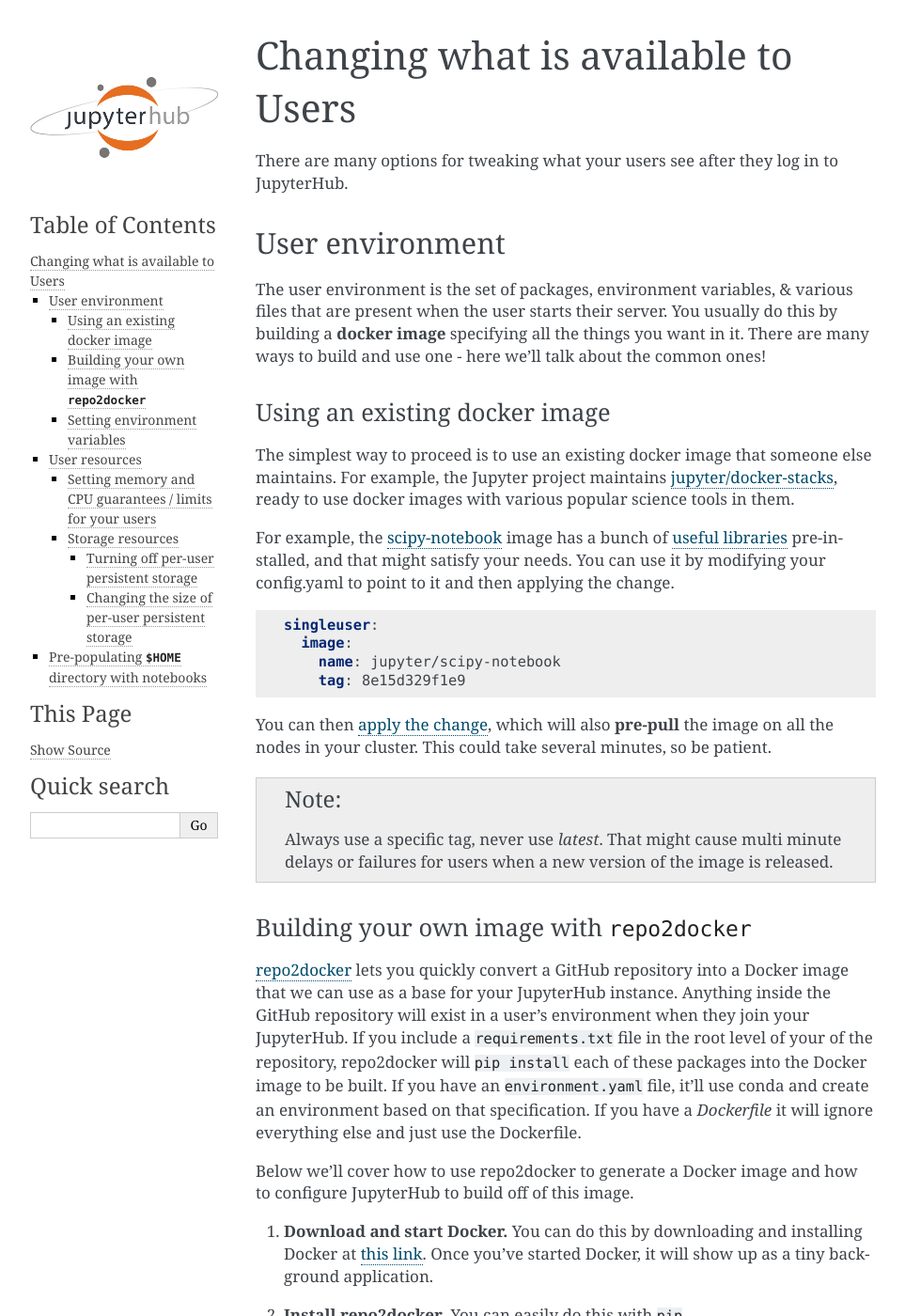
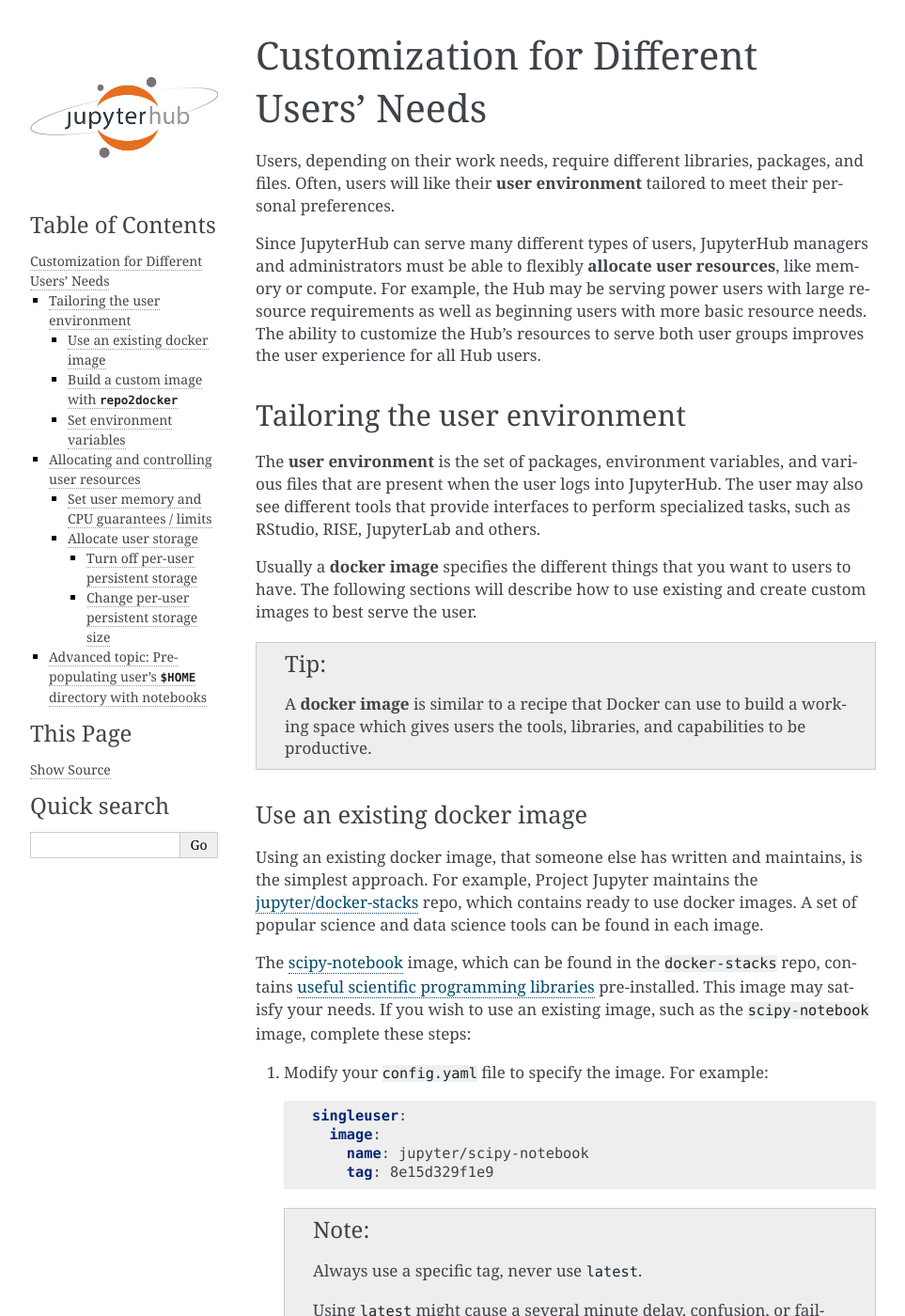
Before and after one commit to jupyterhub/zero-to-jupyterhub-k8s, a Sphinx documentation site: the page built from doc/source/user-experience.rst, in a window 1280 px wide and 1400 px high. Shown: the whole window at 94% size, without its empty margins (148-1111 px from the left). Built offline with Sphinx 7.4.7, drawn with Linux system fonts in a browser that asks for light colours; some of the changed text lies outside the part shown.

Commit message:
Add user customization to contents and edits

```diff
--- a/doc/source/index.rst
+++ b/doc/source/index.rst
@@ -36,6 +36,7 @@
    :maxdepth: 2
 
    extending-jupyterhub
+   user-experience
    tools
 
 
--- a/doc/source/user-experience.rst
+++ b/doc/source/user-experience.rst
@@ -1,91 +1,121 @@
 .. _user_experience:
 
-Changing what is available to Users
-===================================
+Customization for Different Users' Needs
+========================================
 
-There are many options for tweaking what your users see after they log in
-to JupyterHub.
+Users, depending on their work needs, require different libraries, packages,
+and files. Often, users will like their **user environment** tailored to meet
+their personal preferences.
 
-User environment
-----------------
+Since JupyterHub can serve many different types of users, JupyterHub managers
+and administrators must be able to flexibly **allocate user resources**, like
+memory or compute. For example, the Hub may be serving power users with large
+resource requirements as well as beginning users with more basic resource
+needs. The ability to customize the Hub's resources to serve both user groups
+improves the user experience for all Hub users.
 
-The user environment is the set of packages, environment variables, &
-various files that are present when the user starts their server. You
-usually do this by building a **docker image** specifying all the things
-you want in it. There are many ways to build and use one - here we'll
-talk about the common ones!
+Tailoring the user environment
+------------------------------
 
-.. FIXME: Explain images better!
+The **user environment** is the set of packages, environment variables, and
+various files that are present when the user logs into JupyterHub. The user may
+also see different tools that provide interfaces to perform specialized tasks,
+such as RStudio, RISE, JupyterLab and others.
 
-Using an existing docker image
-~~~~~~~~~~~~~~~~~~~~~~~~~~~~~~
+Usually a **docker image** specifies the different things that you want to
+users to have. The following sections will describe how to use existing and
+create custom images to best serve the user.
 
-The simplest way to proceed is to use an existing docker image that someone
-else maintains. For example, the Jupyter project maintains `jupyter/docker-stacks <https://github.com/jupyter/docker-stacks/>`_,
-ready to use docker images with various popular science tools in them.
+.. tip::
+   A **docker image** is similar to a recipe that Docker can use to build
+   a working space which gives users the tools, libraries, and capabilities to
+   be productive.
 
-For example, the `scipy-notebook <https://hub.docker.com/r/jupyter/scipy-notebook/>`_
-image has a bunch of `useful libraries <https://github.com/jupyter/docker-stacks/tree/master/scipy-notebook>`_
-pre-installed, and that might satisfy your needs. You can use it by modifying
-your config.yaml to point to it and then applying the change.
+Use an existing docker image
+~~~~~~~~~~~~~~~~~~~~~~~~~~~~
 
+Using an existing docker image, that someone else has written and maintains,
+is the simplest approach. For example, Project Jupyter maintains the
+`jupyter/docker-stacks <https://github.com/jupyter/docker-stacks/>`_ repo,
+which contains ready to use docker images. A set of popular science and data
+science tools can be found in each image.
 
-.. code-block:: yaml
+The `scipy-notebook <https://hub.docker.com/r/jupyter/scipy-notebook/>`_
+image, which can be found in the ``docker-stacks`` repo, contains
+`useful scientific programming libraries <https://github.com/jupyter/docker-stacks/tree/master/scipy-notebook>`_
+pre-installed. This image may satisfy your needs. If you wish to use an
+existing image, such as the ``scipy-notebook`` image, complete these steps:
 
-   singleuser:
-     image:
-       name: jupyter/scipy-notebook
-       tag: 8e15d329f1e9
+1. Modify your ``config.yaml`` file to specify the image. For example:
 
+   .. code-block:: yaml
 
-You can then `apply the change <#applying-configuration-changes>`_, which
-will also **pre-pull** the image on all the nodes in your cluster. This
-could take several minutes, so be patient.
+       singleuser:
+         image:
+           name: jupyter/scipy-notebook
+           tag: 8e15d329f1e9
+
+   .. note::
+      Always use a specific tag, never use ``latest``.
+
+      Using ``latest`` might cause a several minute delay, confusion, or
+      failures for users when a new version of the image is released.
+
+2. Apply the change by following the directions listed in
+   `apply the change <#applying-configuration-changes>`_. These directions
+   will **pre-pull** the image to all the nodes in your cluster. This process
+   may take several minutes to complete.
+
+Build a custom image with ``repo2docker``
+~~~~~~~~~~~~~~~~~~~~~~~~~~~~~~~~~~~~~~~~~
+
+If you can't find a pre-existing image that suits your needs, you can
+create your own image. The easiest way to do this is with the package
+``repo2docker``.
 
 .. note::
-   Always use a specific tag, never use `latest`. That might cause multi
-   minute delays or failures for users when a new version of the image is released.
 
-Building your own image with ``repo2docker``
-~~~~~~~~~~~~~~~~~~~~~~~~~~~~~~~~~~~~~~~~~~~~
-
-`repo2docker <https://github.com/jupyter/repo2docker>`_
-lets you quickly convert a GitHub repository into a Docker image that we can use
-as a base for your JupyterHub instance. Anything inside the GitHub repository
-will exist in a user’s environment when they join your JupyterHub. If you
-include a ``requirements.txt`` file in the root level of your of the repository,
-repo2docker will ``pip install`` each of these packages into the Docker image to be
-built. If you have an ``environment.yaml`` file, it'll use conda and create an
-environment based on that specification. If you have a `Dockerfile` it will ignore
-everything else and just use the Dockerfile.
+    `repo2docker <https://github.com/jupyter/repo2docker>`_ lets you quickly
+    convert a GitHub repository into a Docker image that we can use as a base
+    for your JupyterHub instance. Anything inside the GitHub repository
+    will exist in a user’s environment when they join your JupyterHub. If you
+    include a ``requirements.txt`` file in the root level of your of the
+    repository, repo2docker will ``pip install`` each of these packages into
+    the Docker image to be built. If you have an ``environment.yaml`` file,
+    `conda` will create an environment based on this file's specification. If
+    you have a `Dockerfile` it will ignore everything else and just use the
+    Dockerfile.
 
 Below we’ll cover how to use repo2docker to generate a Docker image and how to
-configure JupyterHub to build off of this image.
+configure JupyterHub to build off of this image:
 
 1. **Download and start Docker.** You can do this by downloading and installing
    Docker at `this link <https://store.docker.com/search?offering=community&platform=desktop%2Cserver&q=&type=edition>`_.
    Once you’ve started Docker, it will show up as a tiny background application.
 
-2. **Install repo2docker**. You can easily do this with ``pip``.
+2. **Install repo2docker** using ``pip``:
 
-   .. code:: bash
+    .. code:: bash
 
-      pip install jupyter-repo2docker
+        pip install jupyter-repo2docker
 
+    If that command fails due to permissions, try it with the command option ``user``:
 
-   If that doesn't work due to permissions, try:
+    .. code:: bash
 
-   .. code:: bash
-
-      pip install --user jupyter-repo2docker
+        pip install --user jupyter-repo2docker
 
 
 3. **Create (or find) a GitHub repository you want to use.** This repo should
    have all materials that you want your users to access. In addition you can
-   include a ``requirements.txt`` file that has one package per line. These
+   include a ``pip`` ``requirements.txt`` file
+
+   .. TODO Add link to pip.
+
+   that has one package per line. These
    packages should be listed in the same way that you’d install them using
-   ``pip install``. You should also specify the versions explicitly so the image is
-   fully reproducible. E.g.:
+   ``pip install``. You should also specify the versions explicitly so the
+   image is fully reproducible. E.g.:
 
    .. code-block:: bash
 
@@ -93,22 +123,24 @@
           scipy==0.19.0
           matplotlib==2.0
 
-4. **Use repo2docker to build your Docker image.**
+4. **Use repo2docker to build a Docker image.**
+
    .. code-block:: bash
 
       jupyter-repo2docker <YOUR-GITHUB-REPOSITORY> --image=gcr.io/<PROJECT-NAME>/<IMAGE-NAME>:<TAG> --no-run
 
-   This tells repo2docker to fetch master of the github repository, and use
-   heuristics to build a docker image of it.
+   This tells ``repo2docker`` to fetch ``master`` of the github repository,
+   and use heuristics to build a docker image of it.
 
   .. note::
-         - The project name should match your google cloud project's name.
-         - Don’t use underscores in your image name. Other than this it can be
-           anything memorable. This is a bug that will be fixed soon.
-         - The tag should be the first 6 characters of the SHA in the GitHub
-           commit for the image to build from.
 
-5. **Push our newly-built Docker image to the cloud.** You can either push this
+     - The project name should match your google cloud project's name.
+     - Don’t use underscores in your image name. Other than this it can be
+       anything memorable. This is a bug that will be fixed soon.
+     - The tag should be the first 6 characters of the SHA in the GitHub
+       commit for the image to build from.
+
+5. **Push the newly-built Docker image to the cloud.** You can either push this
    to Docker Hub, or to the gcloud docker repository. Here we’ll push to the
    gcloud repository::
 
@@ -125,23 +157,30 @@
               name: gcr.io/<project-name>/<image-name>
               tag: <tag>
 
+   .. note::
+
+      This step can be done automatically by setting a flag if desired.
+
 7. **Tell helm to update JupyterHub to use this configuration.** Using the
-   normal method to `apply the change <#applying-configuration-changes>`_ to
+   standard method to `apply the change <#applying-configuration-changes>`_ to
    the config.
-8. **Restart your notebook if you are already logging in** If you already have
+
+8. **Restart your notebook if you are already logged in** If you already have
    a running JupyterHub session, you’ll need to restart it (by stopping and
    starting your session from the control panel in the top right). New users
    won’t have to do this.
+
 9. **Enjoy your new computing environment!** You should now have a live
    computing environment built off of the Docker image we’ve created.
 
    .. note::
+
       The contents of your GitHub repository might not show up if you have
       enabled persistent storage. Disable persistent storage if you want them
       to show up!
 
-Setting environment variables
-~~~~~~~~~~~~~~~~~~~~~~~~~~~~~
+Set environment variables
+~~~~~~~~~~~~~~~~~~~~~~~~~
 
 Another way to affect your user's environment is by setting
 `environment variables <https://en.wikipedia.org/wiki/Environment_variable>`_.
@@ -161,7 +200,7 @@
 
 Users can read the environment variables in their code in various ways.
 
-In python,
+In Python, this code example will read in an environment variable:
 
 .. code-block:: python
 
@@ -170,14 +209,16 @@
 
 Other languages will have their own methods of accessing this.
 
-User resources
---------------
 
-User resources are the CPU / RAM / Storage resources you provide your users.
+Allocating and controlling user resources
+-----------------------------------------
+
+User resources include the CPU, RAM, and Storage which JupyterHub provides to
+users.
 
 
-Setting memory and CPU guarantees / limits for your users
-~~~~~~~~~~~~~~~~~~~~~~~~~~~~~~~~~~~~~~~~~~~~~~~~~~~~~~~~~
+Set user memory and CPU guarantees / limits
+~~~~~~~~~~~~~~~~~~~~~~~~~~~~~~~~~~~~~~~~~~~
 
 Each user on your JupyterHub gets a slice of memory and CPU to use. There are
 two ways to specify how much users get to use: resource *guarantees* and
@@ -214,20 +255,22 @@
 consumes a lot of memory).
 
 .. note::
-    Remember `apply the changes <#applying-configuraiton-changes>`_ after changing
-    your config.yaml file!
 
-Storage resources
-~~~~~~~~~~~~~~~~~
+    Remember `apply the changes <#applying-configuration-changes>`_ after
+    changing your ``config.yaml`` file!
 
-Each user gets their own, 10Gi disk for storage when they log in. You
-can customize this in many ways!
+Allocate user storage
+~~~~~~~~~~~~~~~~~~~~~
 
-Turning off per-user persistent storage
-^^^^^^^^^^^^^^^^^^^^^^^^^^^^^^
+By default, each user receives their own, 10Gi disk for storage when they log in
+to JupyterHub. This storage can be turned off or customized as described in these
+sections.
 
-If you want users to not have any persistent storage & just want to turn
-it off, you can easily do that.
+Turn off per-user persistent storage
+^^^^^^^^^^^^^^^^^^^^^^^^^^^^^^^^^^^^
+
+If you do not wish for users to have any persistent storage, it can be
+turned off. Edit the ``config.yaml`` file and set the storage type to ``none``:
 
 .. code-block:: yaml
 
@@ -235,15 +278,16 @@
      storage:
        type: none
 
-When you apply this, users will no longer be allocated a persistent $HOME
-directory. Currently running users will still have access to theirs until
-their server is restarted.
+After `applying this change <#applying-configuration-changes>`_, new users
+will no longer be allocated a persistent ``$HOME`` directory. Any currently
+running users will still have access to their storage until their server
+is restarted.
 
-Changing the size of per-user persistent storage
-^^^^^^^^^^^^^^^^^^^^^^^^^^^^^^^^^^^^^^^^^^^^^^^^
+Change per-user persistent storage size
+^^^^^^^^^^^^^^^^^^^^^^^^^^^^^^^^^^^^^^^
 
-By default, user home directories are sized to 10Gi each. You can also
-easily change this:
+By default, user home directories are sized to 10Gi each. To change this
+value, edit the ``config.yaml`` file:
 
 .. code-block:: yaml
 
@@ -251,22 +295,26 @@
       storage:
         capacity: 5Gi
 
-This will make all **new** user's home directories be 5Gi each, instead
-of 10Gi. Note that the disks of users who have already logged in will
-not change.
+This example will make all **new** user's home directories be 5Gi each,
+instead of 10Gi.
+
+.. important::
+
+   The disks of "logged in" users will not change or be decreased in
+   this example.
 
 
-Pre-populating ``$HOME`` directory with notebooks
------------------------------------------------
+Advanced topic: Pre-populating user's ``$HOME`` directory with notebooks
+------------------------------------------------------------------------
 
 By default, the contents of ``$HOME`` in the docker image are hidden by
 the contents of the per-user persistent volume. If you want to, you can
 execute a command before the notebook starts each time and copy the files
 you want from your image to the user's home directory.
 
-If you were using the repo2docker method of building an image & wanted
-your git repo copied on first use to user's home directory, you can use
-the following in your config.yaml.
+If you were using the repo2docker method of building an image and wanted
+your git repo copied on first use to the user's home directory, you can
+use the following in your ``config.yaml`` file:
 
     .. code-block:: bash
 
@@ -276,7 +324,8 @@
                 exec:
                   command: ["/bin/sh", "-c", "test -f $HOME/.copied || cp -Rf /srv/app/src/. $HOME/; touch $HOME/.copied"]
 
+.. note::
 
-Note that this will only copy the contents of the directory to $HOME *once* -
-the first time the user logs in. Further updates will not be reflected. There
-is work in progress for making this better.
+   Note that this will only copy the contents of the directory to ``$HOME`` *once* -
+   the first time the user logs in. Further updates will not be reflected. There
+   is work in progress for making this better.
```
